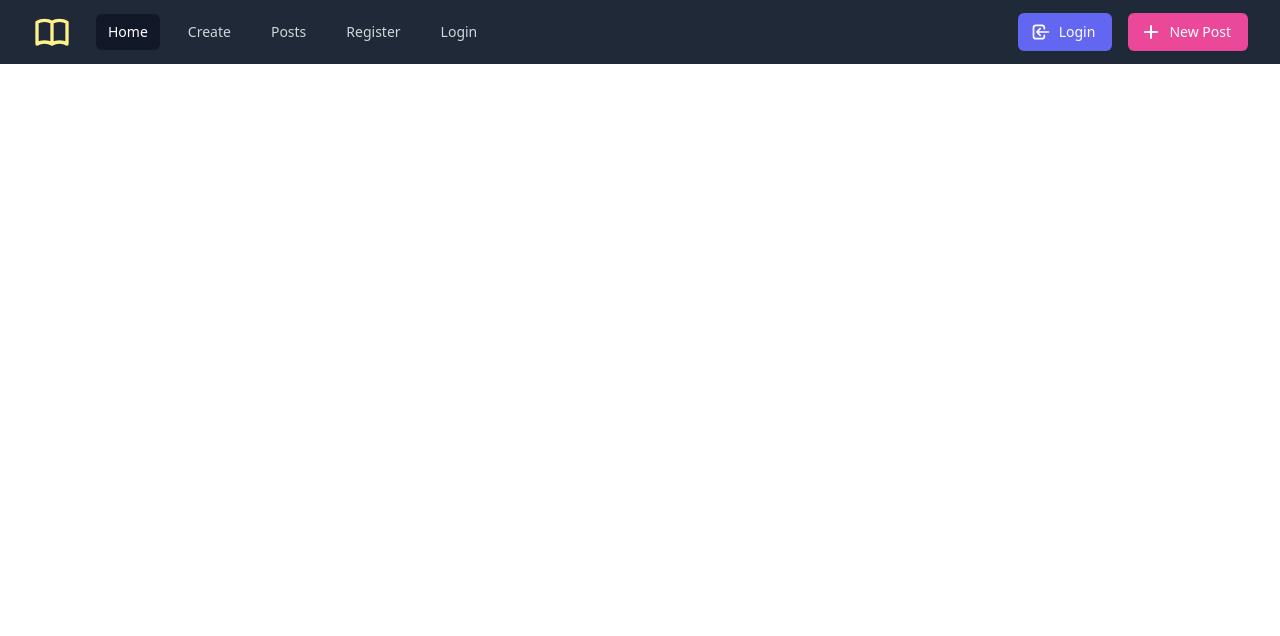
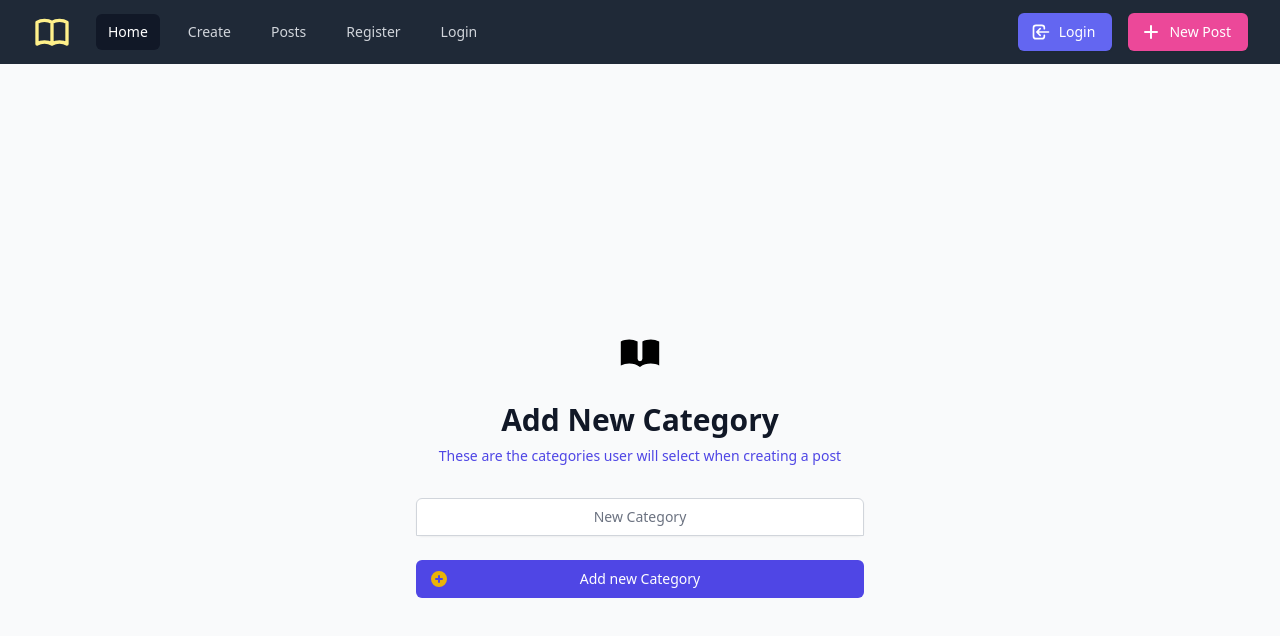
Before and after one commit to thapaRoyal/mern-blog, a React (Create React App) app in the folder client/: page /add-category in a window 1280 px wide. Shown: the top 636 px of the page. Built offline with nearby package versions, Linux system fonts and the light colour scheme.

Commit message:
create post category component

```diff
--- a/client/src/App.js
+++ b/client/src/App.js
@@ -5,6 +5,7 @@ import {
   Link,
   BrowserRouter,
 } from 'react-router-dom';
+import AddNewCategory from './components/Categories/AddNewCategory';
 import HomePage from './components/HomePage/HomePage';
 import Navbar from './components/Navigation/Navbar';
 import Login from './components/Users/Login/Login';
@@ -15,6 +16,7 @@ function App() {
     <BrowserRouter>
       <Navbar />
       <Switch>
+        <Route path="/add-category" exact component={AddNewCategory} />
         <Route exact path="/" component={HomePage} />
         <Route exact path="/register" component={Register} />
         <Route exact path="/login" component={Login} />
--- /dev/null
+++ b/client/src/components/Categories/AddNewCategory.js
@@ -0,0 +1,91 @@
+import { PlusCircleIcon, BookOpenIcon } from '@heroicons/react/solid';
+
+const AddNewCategory = () => {
+  return (
+    <div className="min-h-screen flex items-center justify-center bg-gray-50 py-12 px-4 sm:px-6 lg:px-8">
+      <div className="max-w-md w-full space-y-8">
+        <div>
+          <BookOpenIcon className="mx-auto h-12 w-auto" />
+          <h2 className="mt-6 text-center text-3xl font-extrabold text-gray-900">
+            Add New Category
+          </h2>
+          <p className="mt-2 text-center text-sm text-gray-600">
+            <p className="font-medium text-indigo-600 hover:text-indigo-500">
+              These are the categories user will select when creating a post
+            </p>
+            {/* Display err */}
+            <div></div>
+          </p>
+        </div>
+        {/* Form */}
+        <form className="mt-8 space-y-6">
+          <input type="hidden" name="remember" defaultValue="true" />
+          <div className="rounded-md shadow-sm -space-y-px">
+            <div>
+              <label htmlFor="email-address" className="sr-only">
+                Name
+              </label>
+              {/* Title */}
+              <input
+                type="text"
+                autoComplete="text"
+                className="appearance-none rounded-none relative block w-full px-3 py-2 border border-gray-300 placeholder-gray-500 text-gray-900 rounded-t-md focus:outline-none focus:ring-indigo-500 focus:border-indigo-500 text-center focus:z-10 sm:text-sm"
+                placeholder="New Category"
+              />
+              <div className="text-red-400 mb-2">
+                {/* {formik.touched.title && formik.errors.title} */}
+              </div>
+            </div>
+          </div>
+
+          <div>
+            <div>
+              {/* Submit */}
+              {/* {loading ? (
+                <button
+                  disabled
+                  className="group relative w-full flex justify-center py-2 px-4 border border-transparent text-sm font-medium rounded-md text-white bg-gray-600 "
+                >
+                  <span className="absolute left-0 inset-y-0 flex items-center pl-3">
+                    <PlusCircleIcon
+                      className="h-5 w-5 text-yellow-500 group-hover:text-indigo-400"
+                      aria-hidden="true"
+                    />
+                  </span>
+                  Loading please wait...
+                </button>
+              ) : (
+                <button
+                  type="submit"
+                  className="group relative w-full flex justify-center py-2 px-4 border border-transparent text-sm font-medium rounded-md text-white bg-indigo-600 hover:bg-indigo-700 focus:outline-none focus:ring-2 focus:ring-offset-2 focus:ring-indigo-500"
+                >
+                  <span className="absolute left-0 inset-y-0 flex items-center pl-3">
+                    <PlusCircleIcon
+                      className="h-5 w-5 text-yellow-500 group-hover:text-indigo-400"
+                      aria-hidden="true"
+                    />
+                  </span>
+                  Add new Category
+                </button>
+              )} */}
+              <button
+                type="submit"
+                className="group relative w-full flex justify-center py-2 px-4 border border-transparent text-sm font-medium rounded-md text-white bg-indigo-600 hover:bg-indigo-700 focus:outline-none focus:ring-2 focus:ring-offset-2 focus:ring-indigo-500"
+              >
+                <span className="absolute left-0 inset-y-0 flex items-center pl-3">
+                  <PlusCircleIcon
+                    className="h-5 w-5 text-yellow-500 group-hover:text-indigo-400"
+                    aria-hidden="true"
+                  />
+                </span>
+                Add new Category
+              </button>
+            </div>
+          </div>
+        </form>
+      </div>
+    </div>
+  );
+};
+
+export default AddNewCategory;
--- a/client/src/components/Navigation/admin/AdminNavbar.js
+++ b/client/src/components/Navigation/admin/AdminNavbar.js
@@ -3,7 +3,7 @@ import { Fragment } from 'react';
 import { Disclosure, Menu, Transition } from '@headlessui/react';
 import { useDispatch } from 'react-redux';
 
-import { Link } from 'react-router-dom';
+import { Link, Redirect } from 'react-router-dom';
 import {
   BellIcon,
   MenuIcon,
```
